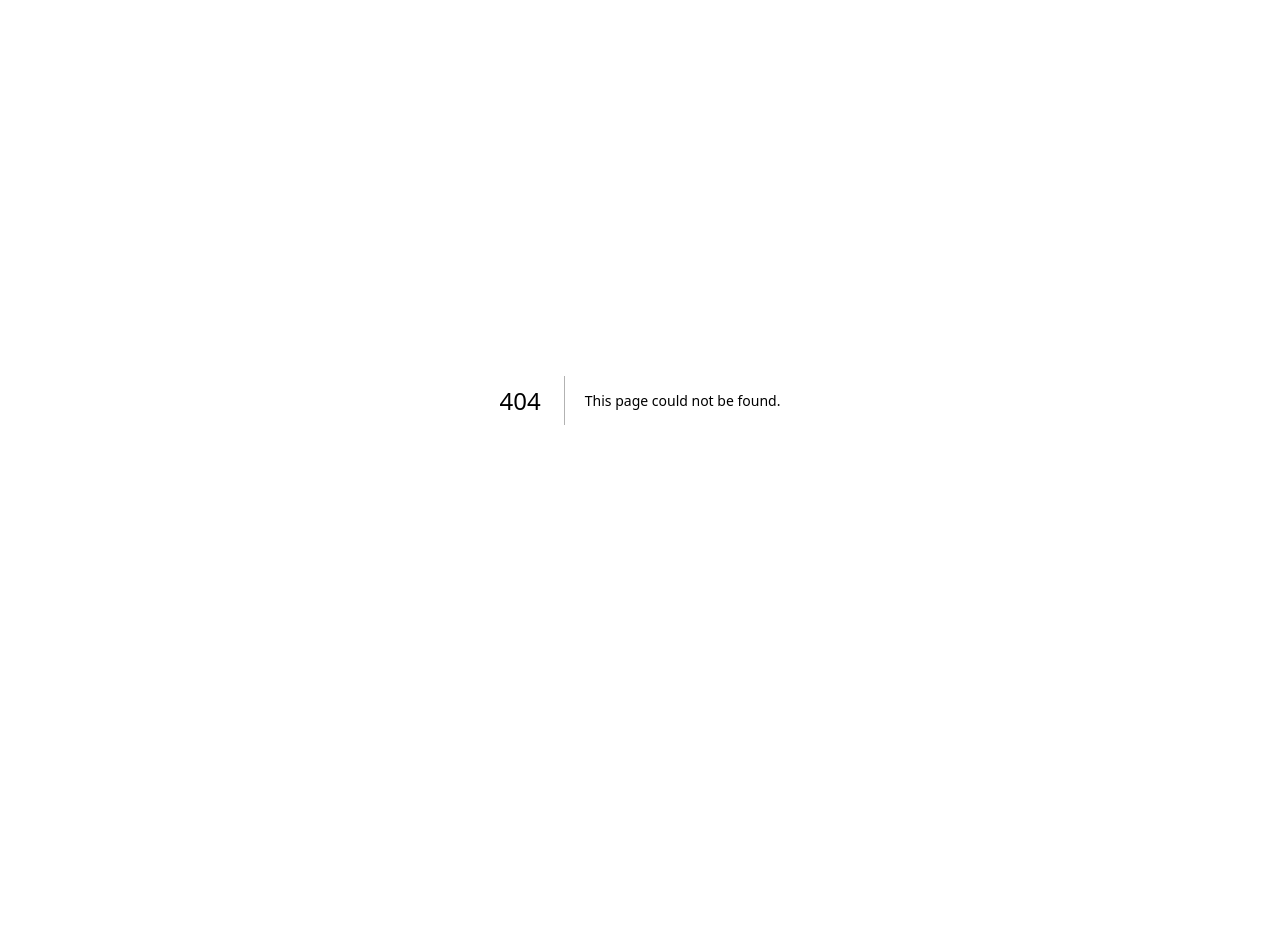
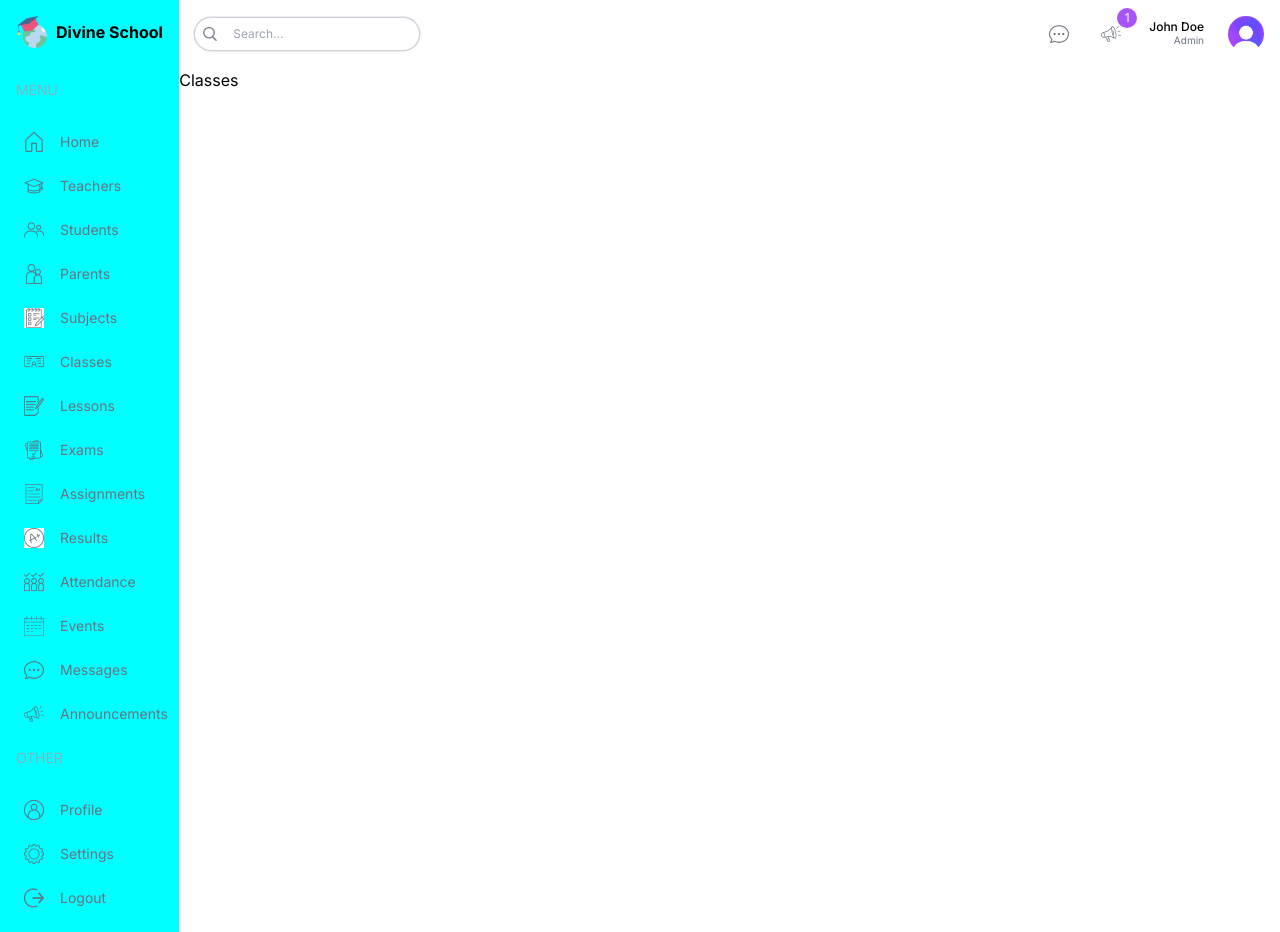
Before and after one commit to Surya-KF/SchoolManagementDashBoard, a Next.js app in the folder Frontend/: page /list/classes in a window 1280 px wide. Before the commit this address had no page. Before the commit the page ends 800 px from the top, so only its background shows below. Built offline with nearby package versions, Linux system fonts and the light colour scheme.

Commit message:
Intial page setup for classes.

```diff
--- /dev/null
+++ b/Frontend/src/app/(dashboard)/list/classes/page.tsx
@@ -0,0 +1,7 @@
+const ClassPage = () =>{
+    return(
+        <div className="">Classes</div>
+    )
+}
+
+export default ClassPage;
```
